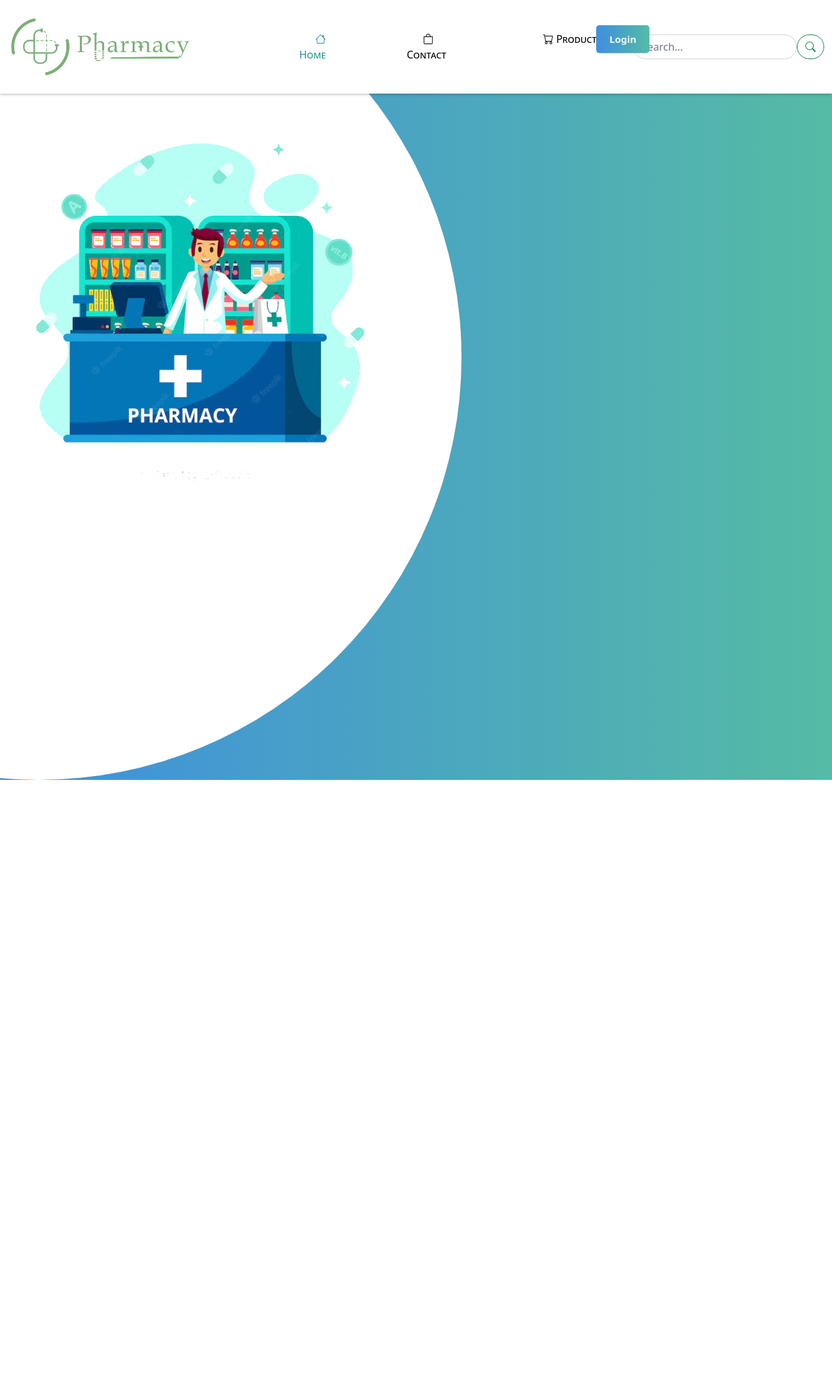
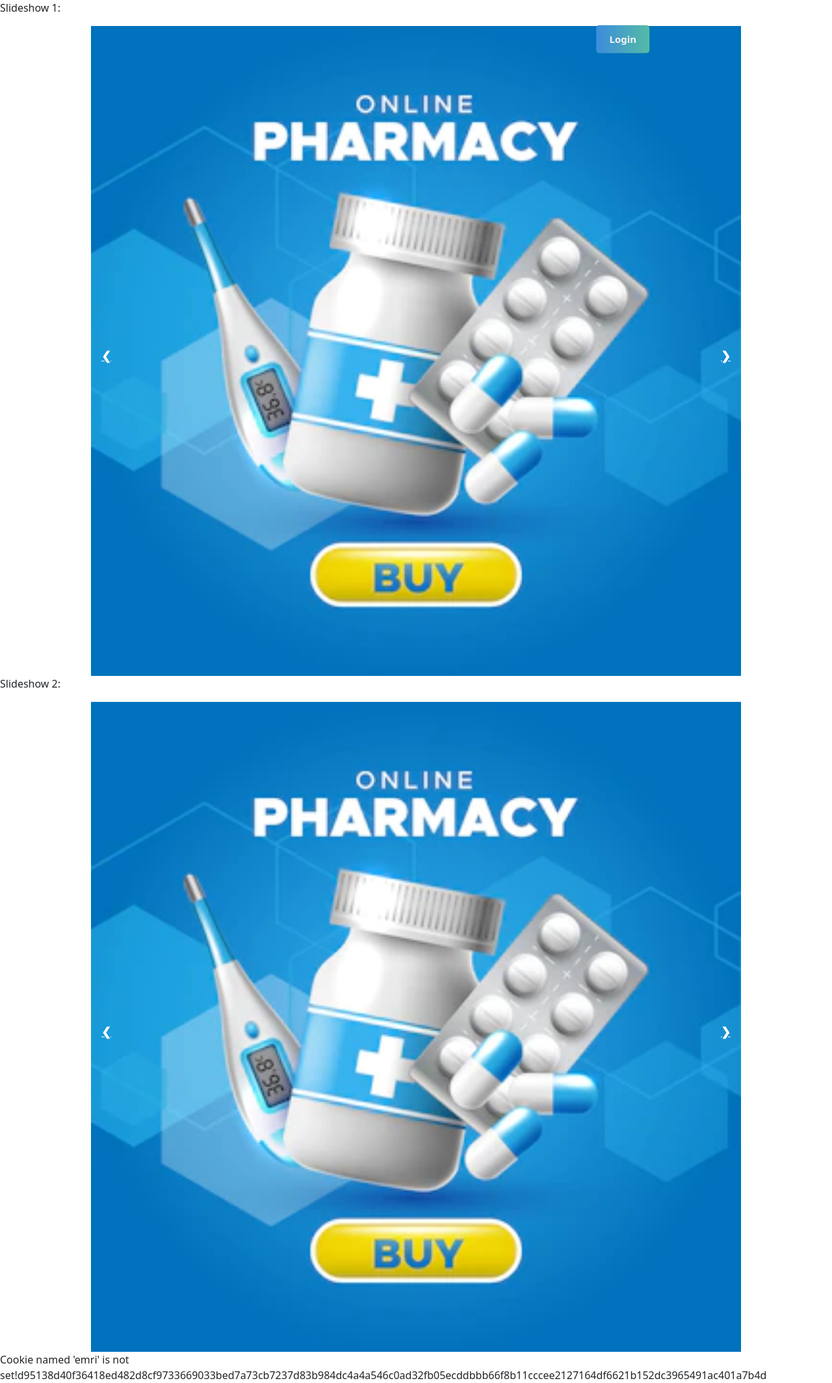
Before and after one commit to Sarielcukalla/webatc, a PHP site: page / in a window 1280 px wide. Shown: the whole page at 65% size. Before the commit the page ends 1200 px from the top, so only its background shows below. Run offline with PHP 8.4, Linux system fonts and the light colour scheme.

Commit message:
new slider

```diff
--- a/Projekt_atc2_sari/index.php
+++ b/Projekt_atc2_sari/index.php
@@ -19,7 +19,7 @@ setcookie($cookie_name, $cookie_value, time() + (86400 * 30), "/"); // 86400 = 1
 </head>
 
 <body>
-    <nav class="navbar navbar-expand-lg fixed-top  bg-white navbar-white">
+    <!-- <nav class="navbar navbar-expand-lg fixed-top  bg-white navbar-white">
         <div class="container-fluid">
             <a class="Logo" href="index.php"><img src="./image/logo.png"></a>
 
@@ -79,7 +79,11 @@ setcookie($cookie_name, $cookie_value, time() + (86400 * 30), "/"); // 86400 = 1
 
 
                 </form>
-                <div class="center">
+
+        </div>
+    </nav> -->
+
+     <div class="center">
                     <button id="show-login">Login</button>
                 </div>
                 <div class="popup">
@@ -107,20 +111,53 @@ setcookie($cookie_name, $cookie_value, time() + (86400 * 30), "/"); // 86400 = 1
                     </div>
                 </div>
             </div>
+
+    <div class="home-container">
+        <!-- <div class="doctor">
+            <img src="./image/pharmacy.png">
         </div>
-    </nav>
+        <div class="circle"></div> -->
+
+<p>Slideshow 1:</p>
+<div class="slideshow-container">
+  <div class="mySlides1">
+    <img src="./image/paracetamol.jpg" style="width:100%">
+  </div>
+
+  <div class="mySlides1">
+    <img src="img_snow_wide.jpg" style="width:100%">
+  </div>
+
+  <div class="mySlides1">
+    <img src="img_mountains_wide.jpg" style="width:100%">
+  </div>
+
+  <a class="prev" onclick="plusSlides(-1, 0)">&#10094;</a>
+  <a class="next" onclick="plusSlides(1, 0)">&#10095;</a>
+</div>
+
+<p>Slideshow 2:</p>
+<div class="slideshow-container">
+  <div class="mySlides2">
+    <img src="./image/paracetamol.jpg" style="width:100%">
+  </div>
+
+  <div class="mySlides2">
+    <img src="tachipirina.jpg" style="width:100%">
+  </div>
+
+  <div class="mySlides2">
+    <img src="img_band_ny.jpg" style="width:100%">
+  </div>
+
+  <a class="prev" onclick="plusSlides(-1, 1)">&#10094;</a>
+  <a class="next" onclick="plusSlides(1, 1)">&#10095;</a>
+</div>
 
 
 
-    <div class="home-container">
-        <div class="doctor">
-            <img src="./image/pharmacy.png">
-        </div>
-        <div class="circle"></div>
-
-
-
-<?php
+    </div>
+    <?php
 if(!isset($_COOKIE[$cookie_name])) {
   echo "Cookie named '" . $cookie_name . "' is not set!";
 } else {
@@ -132,7 +169,6 @@ if(!isset($_COOKIE[$cookie_name])) {
 echo hash('sha512','kokaelavamanit1')
 
 ?>
-    </div>
 
 
 <script src="./main.js"></script>
--- a/Projekt_atc2_sari/main.css
+++ b/Projekt_atc2_sari/main.css
@@ -1,7 +1,7 @@
-body {
+/* body {
     background-image: linear-gradient(to right, rgba(60, 141, 221, 0.985), rgb(85, 187, 165));
     height: 100vh;
-}
+} */
 
 .Logo img {
     height: auto;
@@ -159,6 +159,8 @@ nav {
 
 .form-control {
     border-radius: 2.25rem;
+    font-weight: 500;
+
 }
 
 .btn {
@@ -183,6 +185,7 @@ nav {
     top: 60px;
     right: 240px;
     transform: translate(-50%,-50%);
+    z-index: 9999;
 }
 .center button{
     padding: 10px 20px;
@@ -218,6 +221,7 @@ nav {
     transition:top 0ms ease-in-out 0ms
     opacity 200ms ease-in-out 0ms,
    transform 20ms ease-in-out 0ms;
+   z-index: 9999;
 }
 .popup .close-btn{
     position: absolute;
@@ -280,3 +284,41 @@ nav {
     font-weight: 600;
 
 }
+* {box-sizing: border-box}
+.mySlides1, .mySlides2 {display: none}
+img {vertical-align: middle;}
+
+/* Slideshow container */
+.slideshow-container {
+  max-width: 1000px;
+  position: relative;
+  margin: auto;
+}
+
+/* Next & previous buttons */
+.prev, .next {
+  cursor: pointer;
+  position: absolute;
+  top: 50%;
+  width: auto;
+  padding: 16px;
+  margin-top: -22px;
+  color: white;
+  font-weight: bold;
+  font-size: 18px;
+  transition: 0.6s ease;
+  border-radius: 0 3px 3px 0;
+  user-select: none;
+}
+
+/* Position the "next button" to the right */
+.next {
+  right: 0;
+  border-radius: 3px 0 0 3px;
+}
+
+/* On hover, add a grey background color */
+.prev:hover, .next:hover {
+  background-color: #f1f1f1;
+  color: black;
+}
--- a/Projekt_atc2_sari/main.js
+++ b/Projekt_atc2_sari/main.js
@@ -4,3 +4,22 @@ document.querySelector("#show-login").addEventListener("click",function(){
 document.querySelector(".popup .close-btn").addEventListener("click",function(){
     document.querySelector(".popup").classList.remove("active");
 });
+let slideIndex = [1,1];
+let slideId = ["mySlides1", "mySlides2"]
+showSlides(1, 0);
+showSlides(1, 1);
+
+function plusSlides(n, no) {
+  showSlides(slideIndex[no] += n, no);
+}
+
+function showSlides(n, no) {
+  let i;
+  let x = document.getElementsByClassName(slideId[no]);
+  if (n > x.length) {slideIndex[no] = 1}
+  if (n < 1) {slideIndex[no] = x.length}
+  for (i = 0; i < x.length; i++) {
+     x[i].style.display = "none";
+  }
+  x[slideIndex[no]-1].style.display = "block";
+}
```
